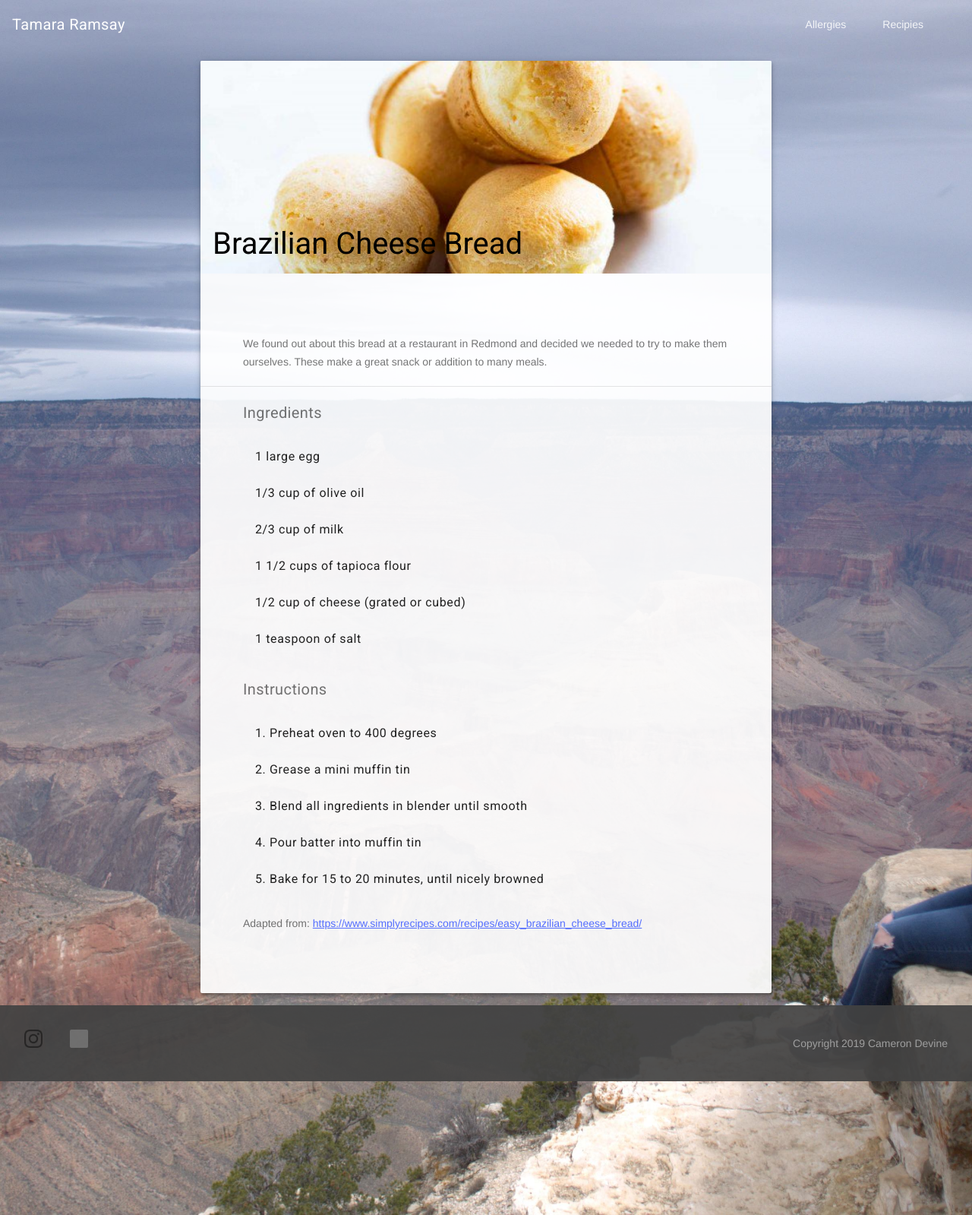
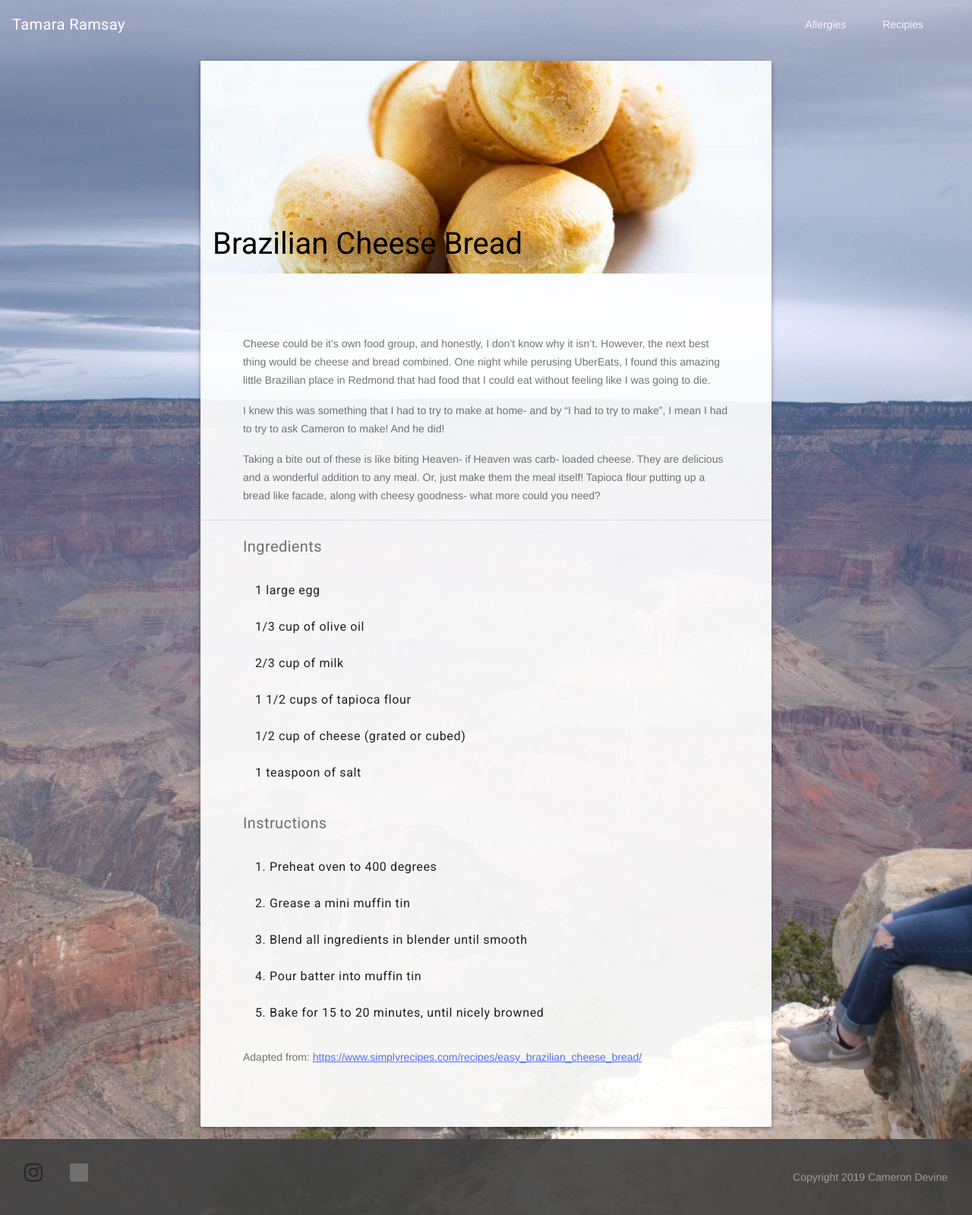
Before and after one commit to CameronDevine/tamara-website, a Jekyll site: the page built from _posts/2019-06-01-brazilian-cheese-bread.md, in a window 1280 px wide. Shown: the whole page at 76% size. Built offline with Jekyll 4.4.1, drawn with Linux system fonts in a browser that asks for light colours; grey boxes are pictures that could not be loaded.

Commit message:
Update from Forestry.io Tamara Ramsay updated _posts/2019-06-01-brazilian-cheese-bread.md

```diff
--- a/_posts/2019-06-01-brazilian-cheese-bread.md
+++ b/_posts/2019-06-01-brazilian-cheese-bread.md
@@ -20,4 +20,8 @@ date: 2019-06-02T00:30:00.000+00:00
 white_title: false
 
 ---
-We found out about this bread at a restaurant in Redmond and decided we needed to try to make them ourselves. These make a great snack or addition to many meals.
+Cheese could be it's own food group, and honestly, I don't know why it isn't. However, the next best thing would be cheese and bread combined. One night while perusing UberEats, I found this amazing little Brazilian place in Redmond that had food that I could eat without feeling like I was going to die.
+
+I knew this was something that I had to try to make at home- and by "I had to try to make", I mean I had to try to ask Cameron  to make! And he did!
+
+Taking a bite out of these is like biting Heaven- if Heaven was carb- loaded cheese. They are delicious and a wonderful addition to any meal. Or, just make them the meal itself! Tapioca flour putting up a bread like facade, along with cheesy goodness- what more could you need?
```
Also changed, not shown: .forestry/front_matter/templates/recipe.yml.
